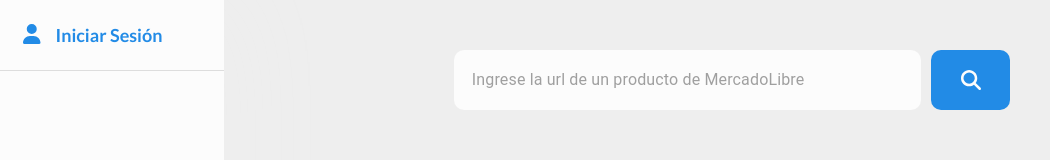
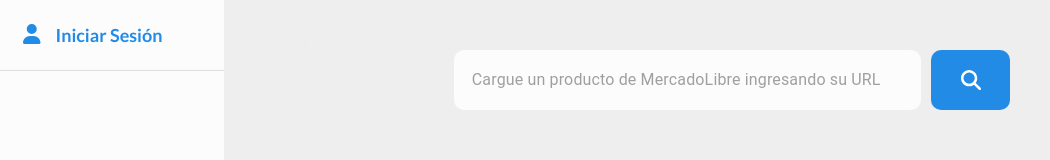
Before and after one commit to j-leklere/ml-scraper-front, a React (Create React App) app: page /saved-results in a window 1280 px wide. Shown: the top 160 px of the page, without its empty margins (0-1050 px from the left). Built offline with nearby package versions, Linux system fonts and the light colour scheme.

Commit message:
Small changes

```diff
--- a/src/components/UrlBar.jsx
+++ b/src/components/UrlBar.jsx
@@ -37,7 +37,7 @@ export default function UrlBar({ onSearch }) {
       <div className="productbar">
         <Input
           disableUnderline="true"
-          placeholder="Ingrese la url de un producto de MercadoLibre"
+          placeholder="Cargue un producto de MercadoLibre ingresando su URL"
           value={productInput}
           onChange={(e) => setProductInput(e.target.value)}
           onKeyUp={handleKeyPress}
```
